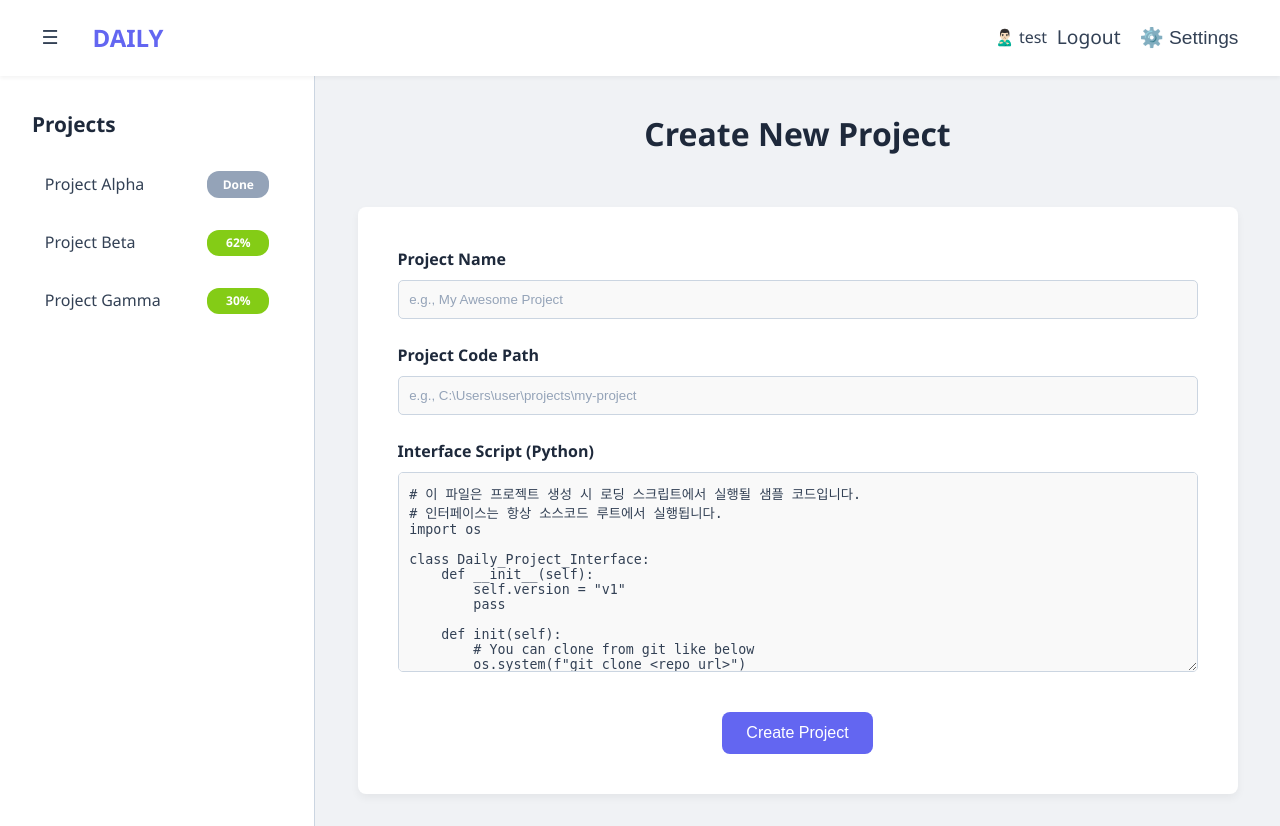
After one commit to ChangdaeJeong/DAILY, a Flask app: page /project/create in a window 1280 px wide. The commit adds this page. Run offline with Flask 3, Linux system fonts and the light colour scheme; a user stored in the database is signed in; data comes from the database, SQL or seed files in the repository.

Commit message:
feat: Implement project creation page and dynamic script loading
Renames 'request' blueprint to 'project' and updates associated templates and routes. Implements the 'Create New Project' page with navigation and sidebar. Adds dynamic loading of 'daily_prj_if_v1.py' content into the interface script textarea using client-side JavaScript.

Signed-off-by: Changdae <cd.jeong@samsung.com>

```diff
--- a/router/main_router.py
+++ b/router/main_router.py
@@ -3,12 +3,12 @@ from . import main_bp
 from flask import current_app
 import mysql_db
 from .auth import auth_bp
-from .request import request_bp
+from .project import project_bp
 from .report import report_bp
 
 # 다른 Blueprint들을 main_bp에 등록
 main_bp.register_blueprint(auth_bp, url_prefix='/auth')
-main_bp.register_blueprint(request_bp, url_prefix='/request')
+main_bp.register_blueprint(project_bp, url_prefix='/project')
 main_bp.register_blueprint(report_bp, url_prefix='/report')
 
 @main_bp.before_app_request
--- /dev/null
+++ b/router/project/__init__.py
@@ -0,0 +1,8 @@
+from flask import render_template, Blueprint
+import mysql_db
+
+project_bp = Blueprint('project', __name__)
+
+@project_bp.route('/create')
+def create_project_page():
+    return render_template('project/create.html')
--- /dev/null
+++ b/static/py/daily_prj_if_v1.py
@@ -0,0 +1,32 @@
+# 이 파일은 프로젝트 생성 시 로딩 스크립트에서 실행될 샘플 코드입니다.
+# 인터페이스는 항상 소스코드 루트에서 실행됩니다.
+import os
+
+class Daily_Project_Interface:
+    def __init__(self):
+        self.version = "v1"
+        pass
+
+    def init(self):
+        # You can clone from git like below
+        os.system(f"git clone <repo_url>")
+        # check clone success and return result
+        ret = True
+        return ret
+
+    # build
+    def build(self):
+        print(f"Building project at ...")
+        os.system(f"build commands here")
+
+        # check build success and return result
+        ret = True
+        return ret
+
+    # run
+    def run(self):
+        print("Running the project...")
+        os.system("adb shell am start -n <package_name>/<activity_name>")
+        # check run success and return result
+        ret = True
+        return ret
--- a/templates/main/index.html
+++ b/templates/main/index.html
@@ -15,7 +15,7 @@
             <div class="main-header">
                 <!-- Say hello user name, user data from current app -->
                 <h1>Welcome to Your Dashboard</h1>
-                <button class="create-project-btn">➕ Create New Project</button>
+                <a href="{{ url_for('main.project.create_project_page') }}" class="create-project-btn">➕ Create New Project</a>
             </div>
             <div class="feed-section">
                 <h2>Recent Activities</h2>
--- /dev/null
+++ b/templates/project/create.html
@@ -0,0 +1,108 @@
+<!DOCTYPE html>
+<html lang="ko">
+<head>
+    <meta charset="UTF-8">
+    <meta name="viewport" content="width=device-width, initial-scale=1.0">
+    <title>DAILY - Create New Project</title>
+    <link rel="stylesheet" href="{{ url_for('static', filename='css/style.css') }}">
+    <style>
+        /* Custom styles for this page, if any, can go here */
+        .main-content h1 {
+            margin-top: 0;
+            margin-bottom: 1.5em;
+            text-align: center;
+        }
+        .form-container {
+            max-width: 800px;
+            margin: 0 auto; /* Remove top/bottom margin, let flexbox handle it */
+            padding: 2.5em;
+            background-color: var(--card-bg-color);
+            border-radius: 8px;
+            box-shadow: 0 4px 8px rgba(0,0,0,0.05);
+        }
+        .form-group {
+            margin-bottom: 1.5em;
+        }
+        label {
+            display: block;
+            margin-bottom: 0.5em;
+            font-weight: 600;
+            color: var(--header-color);
+        }
+        input[type="text"], textarea {
+            width: 100%;
+            padding: 0.8em;
+            border: 1px solid var(--border-color);
+            background-color: #f9f9f9;
+            color: var(--text-color);
+            border-radius: 5px;
+            box-sizing: border-box;
+            transition: border-color 0.3s, box-shadow 0.3s;
+        }
+        input[type="text"]:focus, textarea:focus {
+            outline: none;
+            border-color: var(--primary-color);
+            box-shadow: 0 0 0 2px rgba(38, 139, 210, 0.2);
+        }
+        textarea {
+            height: 200px;
+            resize: vertical;
+        }
+        .button-container {
+            text-align: center;
+            margin-top: 2em;
+        }
+    </style>
+</head>
+<body>
+    {% include 'nav/navbar.html' %}
+
+    <div class="container">
+        {% include 'nav/sidebar.html' %}
+        <div class="main-content">
+            <h1>Create New Project</h1>
+            <div class="form-container">
+                <form action="/submit_project" method="post">
+                    <div class="form-group">
+                        <label for="project_name">Project Name</label>
+                        <input type="text" id="project_name" name="project_name" placeholder="e.g., My Awesome Project" required>
+                    </div>
+                    <div class="form-group">
+                        <label for="project_path">Project Code Path</label>
+                        <input type="text" id="project_path" name="project_path" placeholder="e.g., C:\Users\user\projects\my-project" required>
+                    </div>
+                    <div class="form-group">
+                        <label for="interface_script">Interface Script (Python)</label>
+                        <textarea id="interface_script" name="interface_script" placeholder="Loading script content..." required></textarea>
+                    </div>
+                    <div class="button-container">
+                        <button type="submit" class="btn">Create Project</button>
+                    </div>
+                </form>
+            </div>
+        </div>
+    </div>
+
+    <script>
+        document.addEventListener('DOMContentLoaded', function() {
+            const scriptTextarea = document.getElementById('interface_script');
+            const scriptPath = "{{ url_for('static', filename='py/daily_prj_if_v1.py') }}";
+
+            fetch(scriptPath)
+                .then(response => {
+                    if (!response.ok) {
+                        throw new Error('Network response was not ok ' + response.statusText);
+                    }
+                    return response.text();
+                })
+                .then(data => {
+                    scriptTextarea.value = data;
+                })
+                .catch(error => {
+                    console.error('Error loading script:', error);
+                    scriptTextarea.value = "# Error: Could not load script content.";
+                });
+        });
+    </script>
+</body>
+</html>
```
Also changed, not shown: router/request/__init__.py (deleted, +0 -8 lines), templates/request/request.html (deleted, +0 -76 lines).
